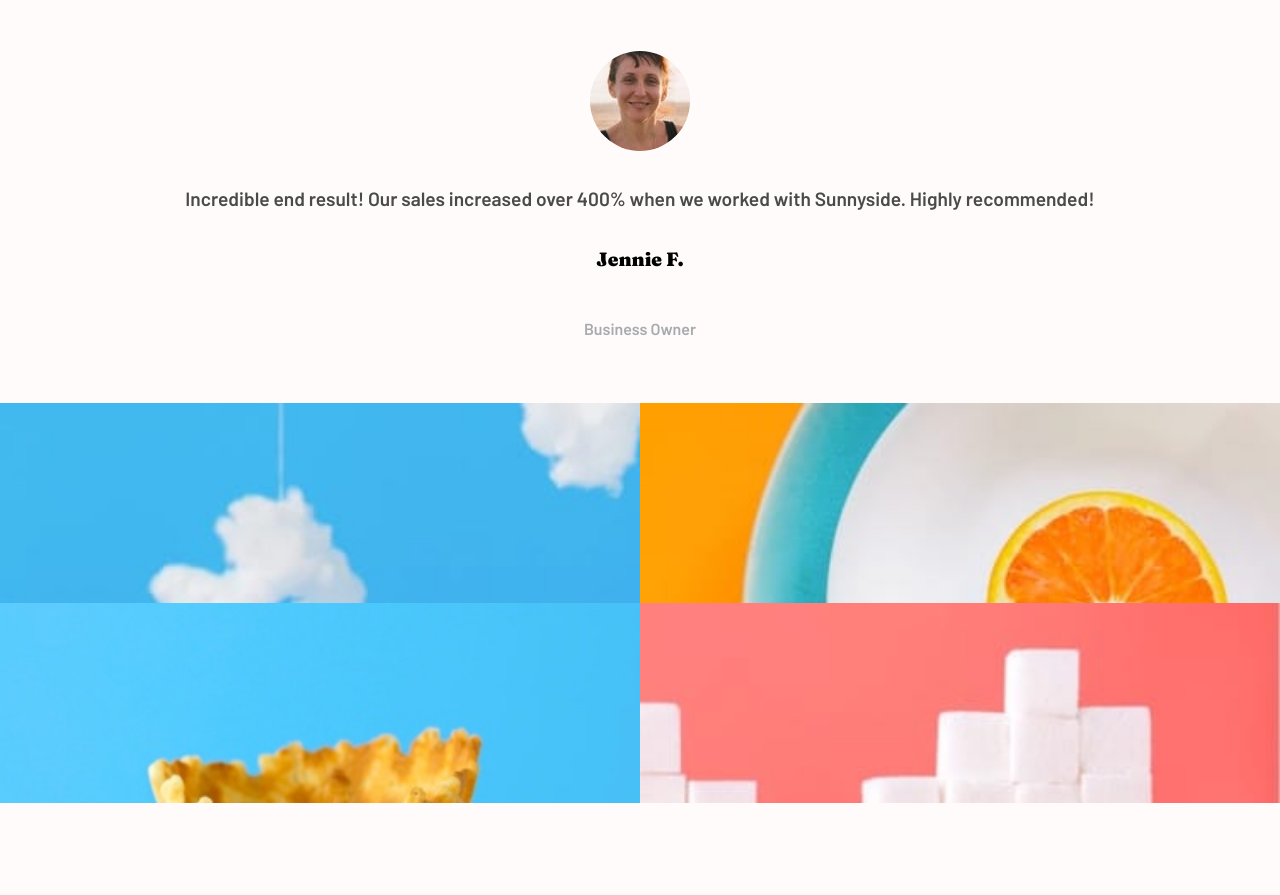
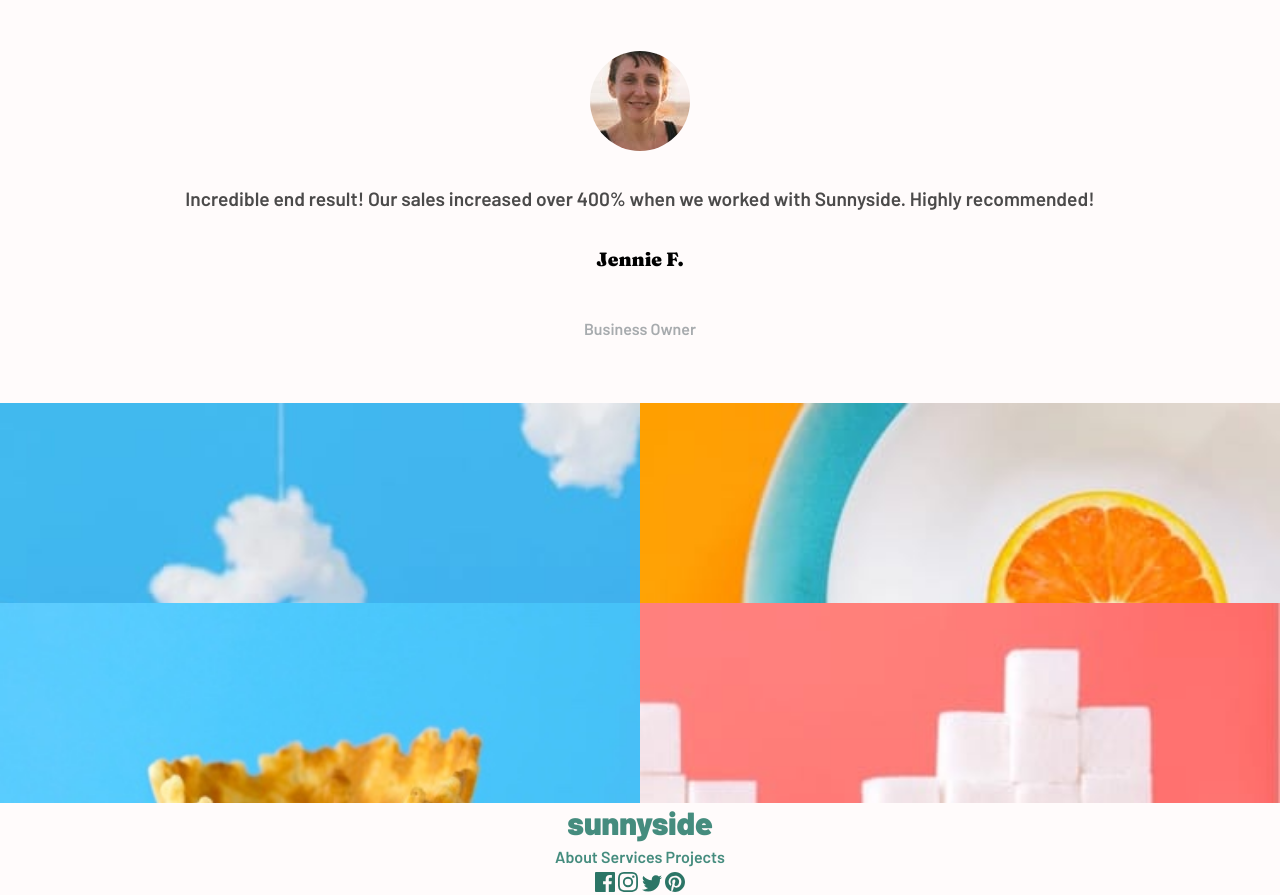
Before and after one commit to hanabin28/Sunnyside, a plain HTML site: page index.html in a window 1280 px wide. Shown: the part 5924-6819 px from the top of the page. Before the commit the page ends 6727 px from the top, so only its background shows below. Drawn offline with Linux system fonts and the light colour scheme.

Commit message:
finalizando

```diff
--- a/index.html
+++ b/index.html
@@ -146,7 +146,20 @@
 
     <footer>
         <div class="redes">
-
+            <div class="redes elementos">
+                <div class="redes__titulo">
+                    sunnyside
+                </div>
+                <div class="redes__servicos">
+                    About Services Projects
+                </div>
+                <div class="redes__sociais">
+                    <img src="./images/icon-facebook.svg" alt="logo_facebook">
+                    <img src="./images/icon-instagram.svg" alt="logo_instagram">
+                    <img src="./images/icon-twitter.svg" alt="logo_twitter">
+                    <img src="./images/icon-pinterest.svg" alt="logo_pinterest">
+                </div>
+            </div>
         </div>
     </footer>
 </body>
--- a/styles.css
+++ b/styles.css
@@ -266,3 +266,27 @@ header h1{
 
 
 /* footer */
+
+
+
+.redes{
+    display: grid;
+    text-align: center;
+}
+
+
+.redes.elementos{
+    color: var(--footer);
+    font-family: var(--text-font);
+
+}
+
+.redes__titulo{
+    font-size: 2rem;
+    font-weight: 900;
+}
+
+.redes__servicos{
+    padding: 6px;
+    font-weight: 600;
+}
```
